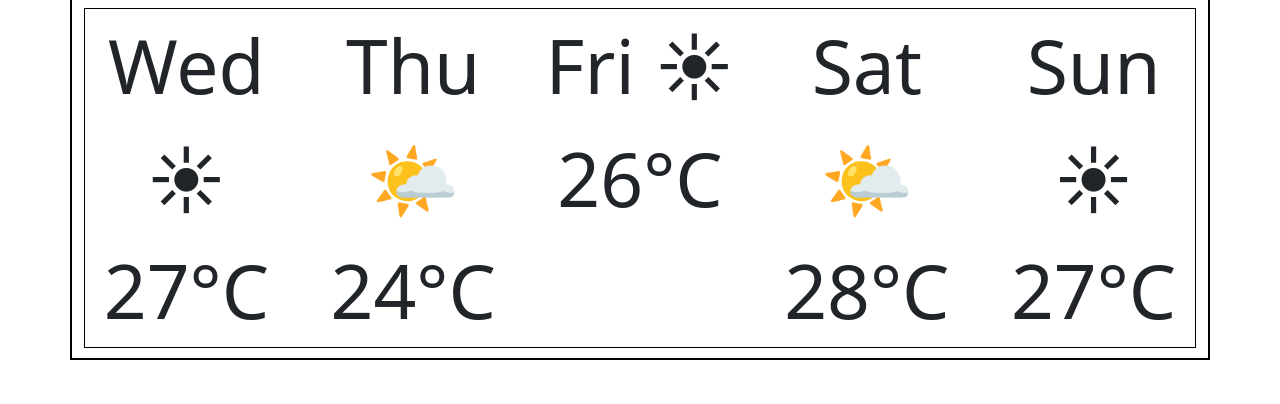
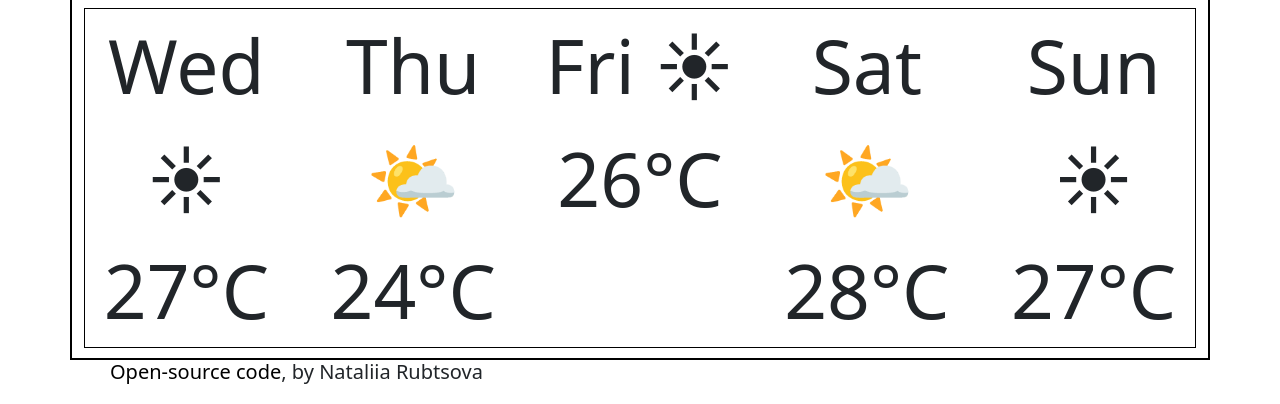
Before and after one commit to Yami-tasha/wetherProject, a website built with Parcel: page index.html in a window 1280 px wide. Shown: the part 396-800 px from the top of the page. Built offline with nearby package versions, Linux system fonts and the light colour scheme; no server answers.

Commit message:
Included a link to GitHub repository

```diff
--- a/index.html
+++ b/index.html
@@ -71,6 +71,10 @@
         </div>
       </div>
     </div>
+    <h5>
+      <a href="https://github.com/Yami-tasha/wetherProject"> Open-source code</a
+      >, by Nataliia Rubtsova
+    </h5>
 
     <script src="src/index.js"></script>
   </body>
--- a/src/styles.css
+++ b/src/styles.css
@@ -5,6 +5,9 @@ p {
 }
 h3 {
   font-size: 45px;
+}
+h5 {
+  margin: auto 110px;
 }
 a {
   text-decoration: none;
```
